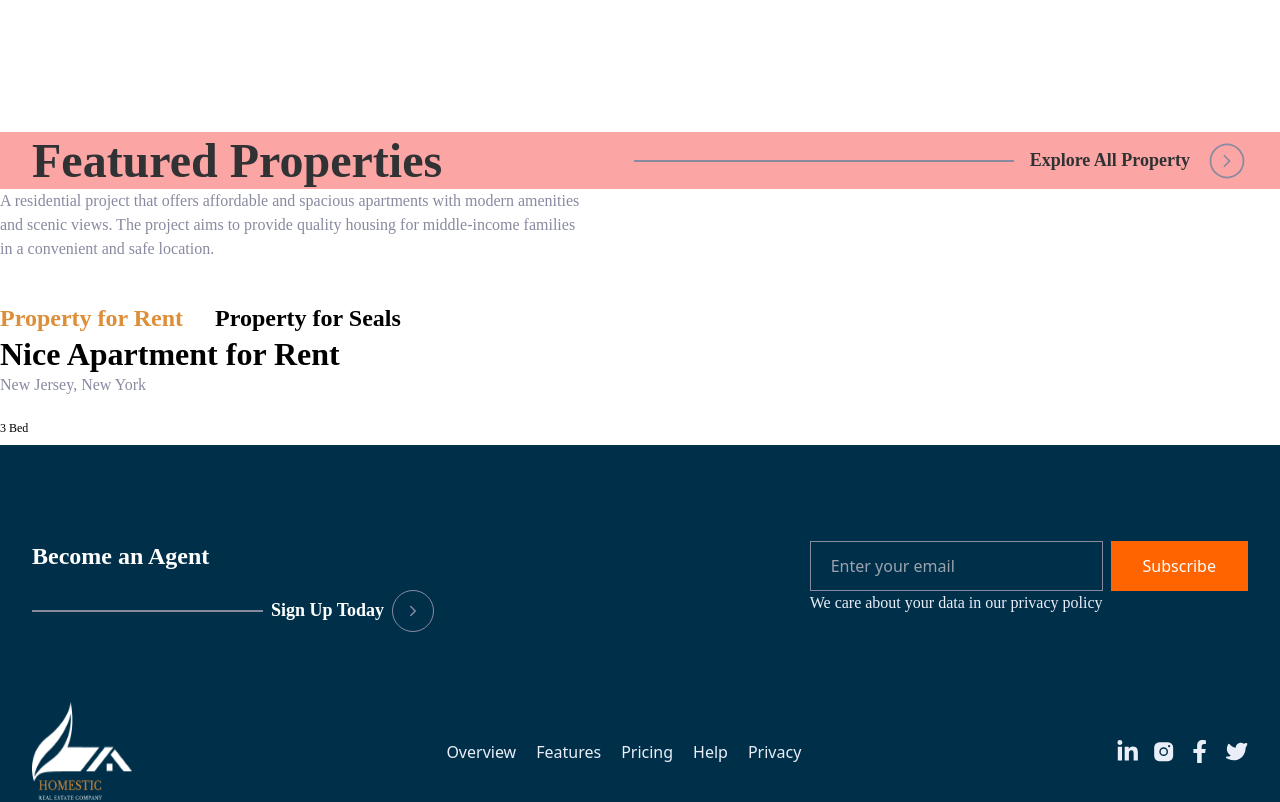
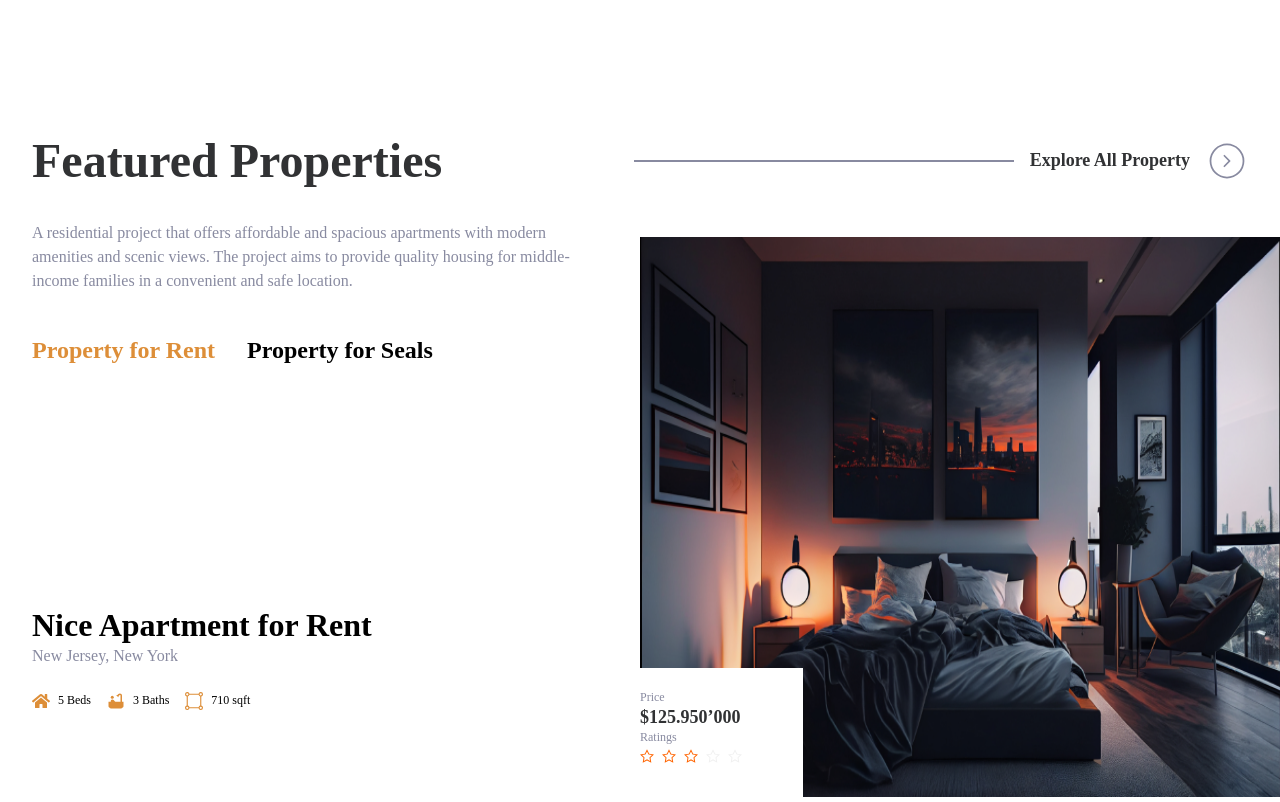
Before and after one commit to Tasniasamia/Project_Structure, a Next.js app: page /home4 in a window 1280 px wide. Shown: the part 3580-4382 px from the top of the page. Built offline with nearby package versions, Linux system fonts and the light colour scheme.

Commit message:
component ready

```diff
--- a/app/components/(site)/home4/property.js
+++ b/app/components/(site)/home4/property.js
@@ -1,13 +1,27 @@
 "use client";
 import { CiCircleChevRight } from "react-icons/ci";
+import { FaHome } from "react-icons/fa";
+import { MdBathtub } from "react-icons/md";
+import { BsBoundingBoxCircles } from "react-icons/bs";
+import Image from "next/image";
+import { ImStarEmpty } from "react-icons/im";
+import { Flex, Rate } from 'antd';
 
 const Property = ({ theme1 }) => {
+
+const customIcons = {
+  1: <ImStarEmpty className="text-[14px]"/>,
+  2: <ImStarEmpty className="text-[14px]"/>,
+  3: <ImStarEmpty className="text-[14px]"/>,
+  4: <ImStarEmpty className="text-[14px]"/>,
+  5: <ImStarEmpty className="text-[14px]"/>,
+};
   return (
-    <div>
-      <div className="flex justify-between items-center container mt-[32px] bg-red-300">
+    <div className="lg:pb-[196px] pb-10">
+      <div className="flex lg:flex-row flex-col justify-between lg:items-center container mt-[32px] ">
         <h2 className="header-2 text-textdark ">Featured Properties</h2>
-        <div className="flex flex-wrap gap-[16px] items-center justify-end ">
-          <div className={`md:w-[380px] w-full h-[2px] bg-borderColor`} />
+        <div className="flex  gap-[16px] items-center md:justify-end justify-between lg:mt-0 mt-[10px] ">
+          <div className={`sm:w-[380px] w-full h-[2px] bg-borderColor`} />
           <button
             className={`button-18 ${
               theme1 ? "dark:text-white" : "text-textdark"
@@ -22,29 +36,53 @@ const Property = ({ theme1 }) => {
           />
         </div>
       </div>
-      <div className="flex gap-[109px]">
-        <div className="lg:basis-1/2 w-full">
+      <div className="flex lg:flex-row flex-col lg:relative h-auto">
+        <div className="lg:basis-1/2  basis-full mt-[32px]  ">
+        <div className="w-full container lg:absolute  lg:left-1/2 lg:-translate-x-1/2">
           <div>
-          <p className="paragraph-16 text-borderColor mb-[42.06px]">
-            A residential project that offers affordable and spacious apartments
-            with modern amenities and scenic views. The project aims to provide
-            quality housing for middle-income families in a convenient and safe
-            location.
-          </p>
-          <div className="mt-[42.06px] header-5 flex items-center gap-[32px]">
-            <span className="text-textyellow">Property for Rent</span>
-            <span>Property for Seals</span>
-          </div>
+            <p className="paragraph-16 text-borderColor mb-[42.06px] xl:w-[560px] lg:w-[500px] w-full">
+              A residential project that offers affordable and spacious
+              apartments with modern amenities and scenic views. The project
+              aims to provide quality housing for middle-income families in a
+              convenient and safe location.
+            </p>
+            <div className="mt-[42.06px] header-5 flex items-center gap-[32px]">
+              <span className="text-textyellow">Property for Rent</span>
+              <span>Property for Seals</span>
+            </div>
           </div>
           <div>
-            <h4 className="header-4">Nice Apartment for Rent</h4>
-            <p className="paragraph-16 text-borderColor mb-[24px]">New Jersey, New York </p>
+            <h4 className="header-4  mt-[238.98px]">Nice Apartment for Rent</h4>
+            <p className="paragraph-16 text-borderColor mb-[24px] ">
+              New Jersey, New York{" "}
+            </p>
             <ul className="mt-[24px] list-none flex flex-wrap gap-[16px]">
-                <li className="header-6"><span>3 Bed</span></li>
+              <li className="header-6 flex items-center gap-[8px]">
+                <FaHome className="text-textyellow text-[18px]" />
+                <span>5 Beds</span>
+              </li>
+              <li className="header-6 flex items-center gap-[8px]">
+                <MdBathtub className="text-textyellow text-[18px]" />
+                <span>3 Baths</span>
+              </li>
+              <li className="header-6 flex items-center gap-[8px]">
+                <BsBoundingBoxCircles className="text-textyellow text-[18px]" />
+                <span>710 sqft</span>
+              </li>
             </ul>
           </div>
         </div>
-        <div className="lg:basis-1/2 basis-full"></div>
+        </div>
+        <div className="lg:basis-1/2 basis-full mt-[48px] relative property">
+        <Image src="/property.png" alt="property" width={979} height={560} className="lg:h-[560px] h-auto w-full" />
+        <div className="lg:pt-[22px] pt-[10px] lg:pb-[28px] pb-[10px] lg:pe-[61px] pe-[10px] lg:ps-0 ps-[4px] absolute bottom-0 left-0 bg-white">
+        <h6 className="header-6 text-borderColor">Price</h6>
+        <button className="button-18 text-textdark">$125.950’000</button>
+        <h6 className="header-6 text-borderColor">Ratings</h6>
+        <Rate defaultValue={3} character={({ index = 0 }) => customIcons[index + 1]} disabled allowHalf/>
+
+        </div>
+        </div>
       </div>
     </div>
   );
--- a/global.scss
+++ b/global.scss
@@ -147,3 +147,10 @@ backdrop-filter: blur(25px);
       font-size: 48px;
     }
   }
+
+  .property{
+    .ant-rate {
+      color:#FF6400!important;
+
+    }
+  }
```
Also changed, not shown: public/property.png (added).
